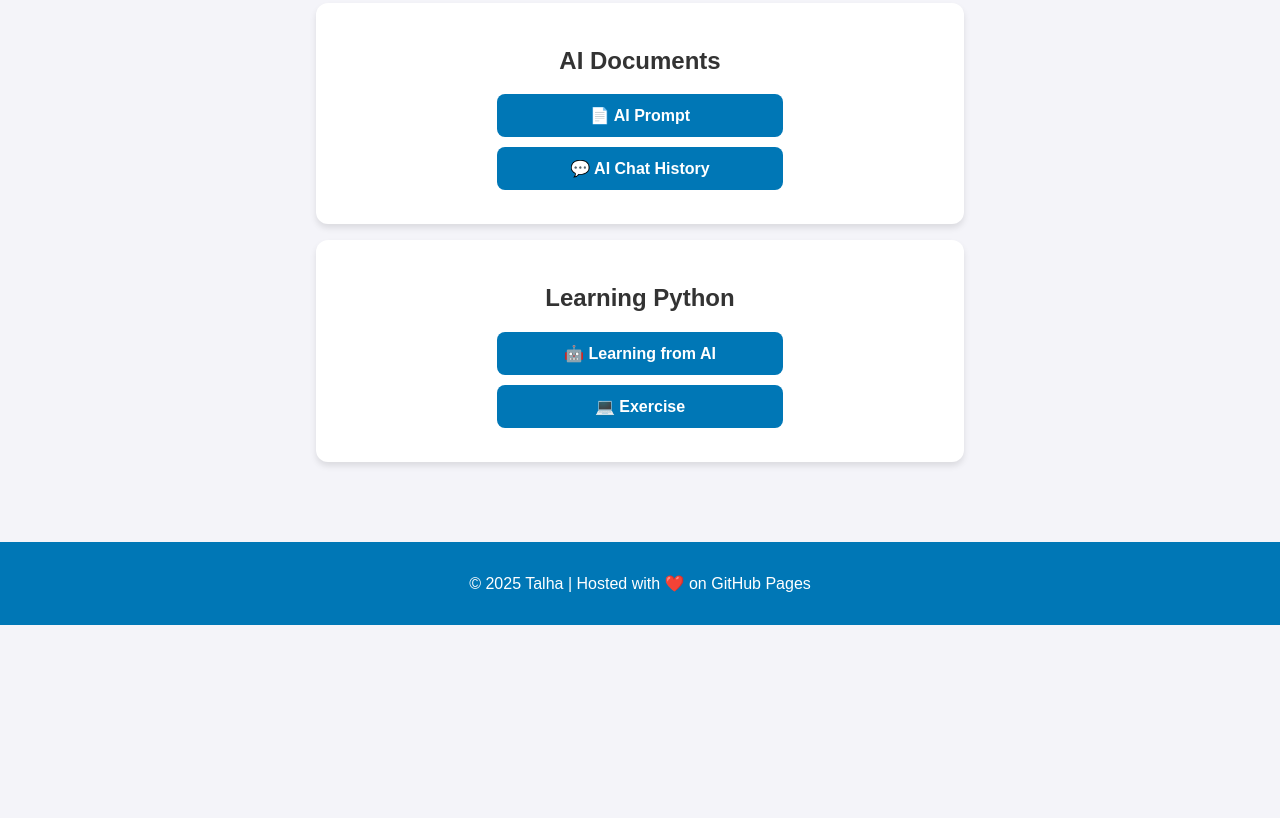
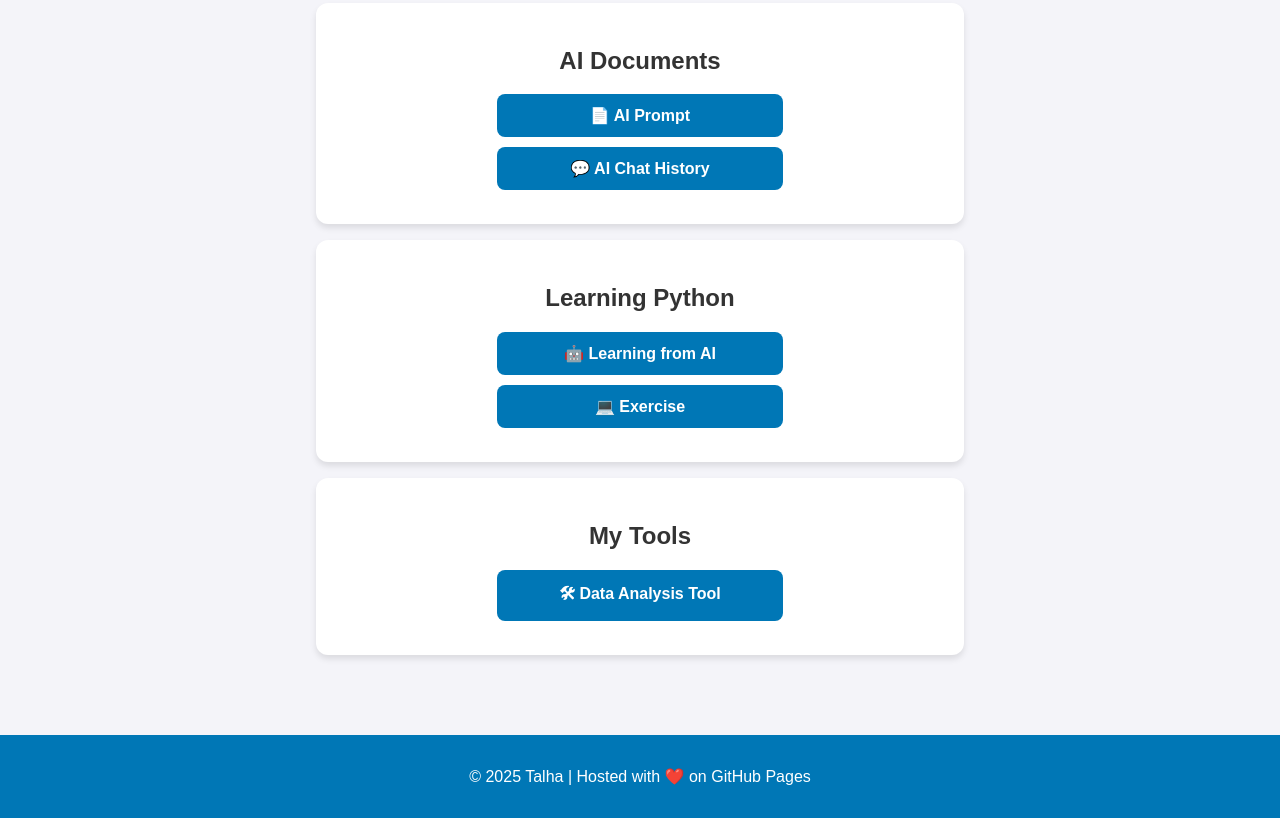
Before and after one commit to sajjadmuhammadtalha638-sys/Talha-, a plain HTML site: page index.html in a window 1280 px wide. Shown: the part 710-1528 px from the top of the page. Before the commit the page ends 1335 px from the top, so only its background shows below. Drawn offline with Linux system fonts and the light colour scheme.

Commit message:
Add files via upload

```diff
--- a/index.html
+++ b/index.html
@@ -39,7 +39,7 @@
       padding: 1rem;
       margin-top: 2rem;
     }
-    .game-links a, .doc-links a, .learn-links a {
+    .game-links a, .doc-links a, .learn-links a, .tool-links a {
       display: block;
       margin: 10px auto;
       padding: 12px 18px;
@@ -51,7 +51,7 @@
       font-weight: bold;
       transition: background 0.2s;
     }
-    .game-links a:hover, .doc-links a:hover, .learn-links a:hover {
+    .game-links a:hover, .doc-links a:hover, .learn-links a:hover, .tool-links a:hover {
       background: #023e8a;
     }
   </style>
@@ -88,6 +88,12 @@
       <a href="https://chatgpt.com/share/68fc9e40-72ac-800b-b66f-93d1cf25ff63" target="_blank">🤖 Learning from AI</a>
       <a href="https://colab.research.google.com/drive/1mcO_r7194O66vrMJy3OWfzbWx2jNZXOP?usp=sharing" target="_blank">💻 Exercise</a>
     </div>
+
+    <!-- ⭐ NEW ADDED SECTION -->
+    <div class="card tool-links">
+      <h2>My Tools</h2>
+      <a href="https://sajjadmuhammadtalha638-sys.github.io/Talha-/tool.html" target="_blank">🛠 Data Analysis Tool</a>
+    </div>
   </section>
 
   <footer>
```
